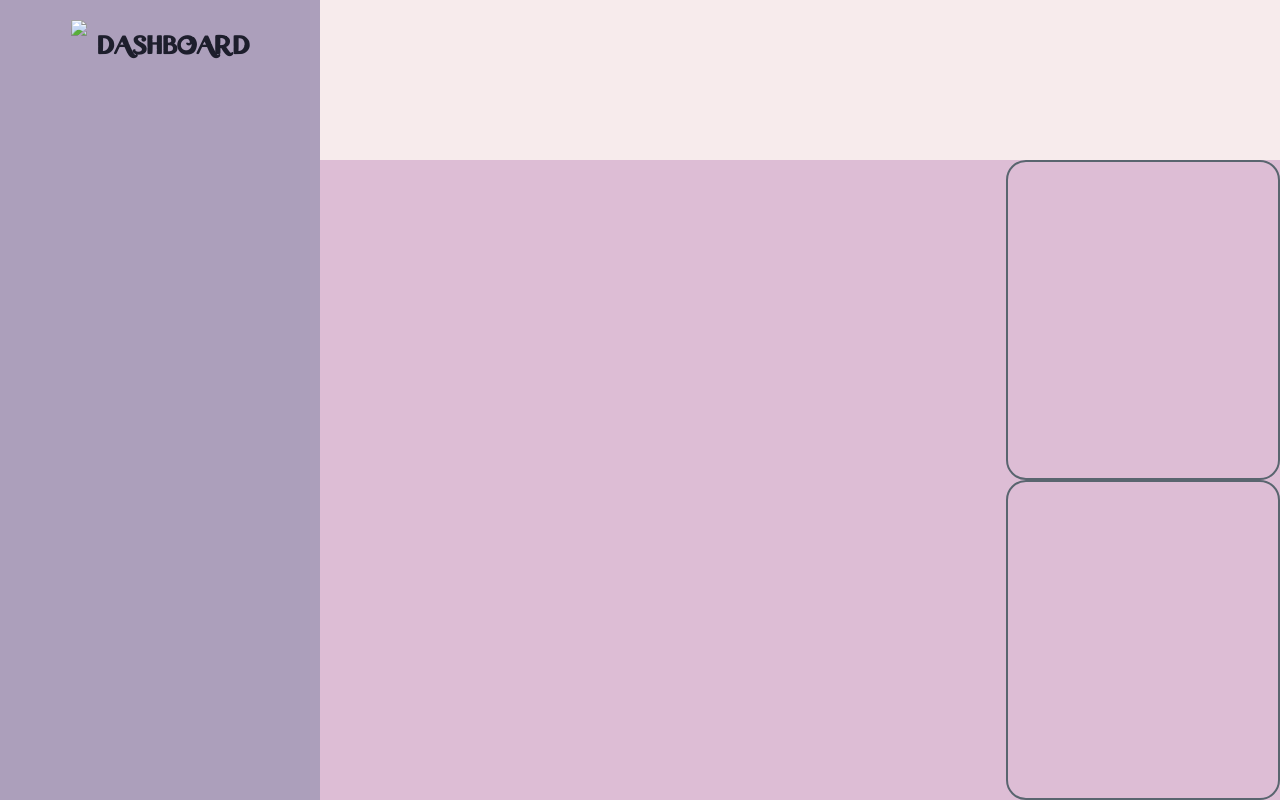
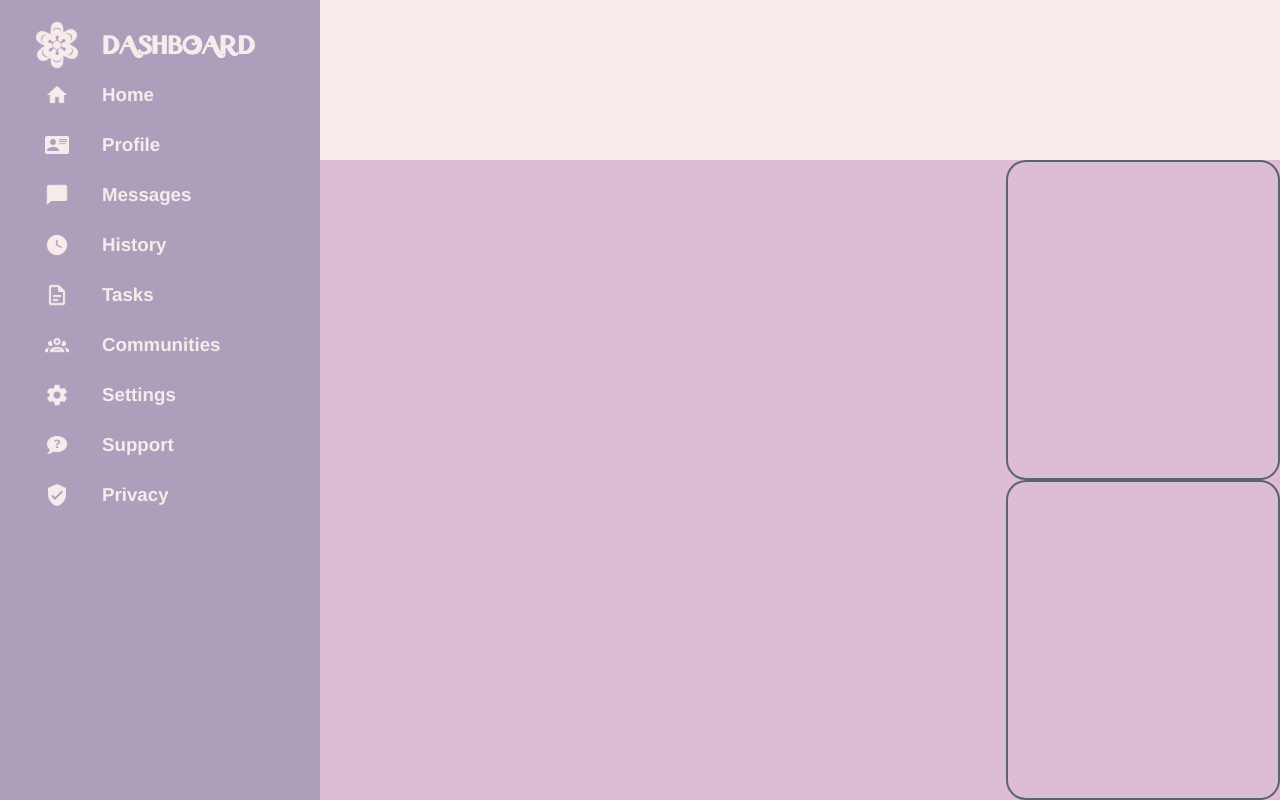
Before and after one commit to underlinear/odindashboard, a plain HTML site: page index.html in a window 1280 px wide. Drawn offline with Linux system fonts and the light colour scheme.

Commit message:
Add icon and text to sidebar

```diff
--- a/index.html
+++ b/index.html
@@ -13,11 +13,51 @@
 <body>
     <div id="page-wrapper">
         <div id="sidebar">
-            <div id="logo-container">
-                <img id="flower-logo" src="images/flower.png">
-                <h1 id="logo">
+            <div id="sidebar-wrapper">
+
+                <img id="flower-logo-image" src="images/logo.png">
+                <h1 id="logo-text">
                     Dashboard
                 </h1>
+
+                <img class="sidebar-icon"  src="images/home-icon.png">
+                <h3 class="text">
+                    Home
+                </h3>
+                <img class="sidebar-icon" src="images/profile-icon.png">
+                <h3 class="text">
+                    Profile
+                </h3>
+                <img class="sidebar-icon" src="images/messages-icon.png">
+                <h3 class="text">
+                    Messages
+                </h3>
+                <img class="sidebar-icon" src="images/history-icon.png">
+                <h3 class="text">
+                    History
+                </h3>
+                <img class="sidebar-icon" src="images/tasks-icon.png">
+                <h3 class="text">
+                    Tasks
+                </h3>
+                <img class="sidebar-icon" src="images/communities-icon.png">
+                <h3 class="text">
+                    Communities
+                </h3>
+
+                <img class="sidebar-icon" src="images/settings-icon.png">
+                <h3 class="text">
+                    Settings
+                </h3>
+                <img class="sidebar-icon" src="images/support-icon.png">
+                <h3 class="text">
+                    Support
+                </h3>
+                <img class="sidebar-icon" src="images/privacy-icon.png">
+                <h3 class="text">
+                    Privacy
+                </h3>
+
             </div>
         </div>
         <main>
--- a/style.css
+++ b/style.css
@@ -29,23 +29,46 @@
     grid-area: 1 / 1 / 2 / 2;
 }
 
+#sidebar-wrapper {
+    display: grid;
+    grid-template-columns: 50px min-content;
+    grid-template-rows: repeat(10, 50px);
+    margin-left: 10%;
+    margin-top: 20px;
+}
+
 #logo-container {
     height: 50px;
     display: flex;
     align-items: center;
-    justify-content: center;
+    margin-left: 20px;
     margin-top: 20px;
     column-gap: 10px;
 }
 
-#logo {
-    font-family: Madrigal;
-    color: var(--raisin-black);
-    text-align: center;
+#flower-logo-image {
+    height: 50px;
 }
 
-#flower-logo {
-    height: 50px;
+#logo-text {
+    font-family: Madrigal;
+    color: var(--lavender-blush);
+    text-align: center;
+    margin-left: 20px;
+    align-self: center;
+}
+
+.sidebar-icon {
+    height: 24px;
+    align-self: center;
+    justify-self: center;
+}
+
+.text {
+    font-family: Helvetica, sans-serif;
+    color: var(--lavender-blush);
+    margin-left: 20px;
+    align-self: center;
 }
 
 /* ----- Content ----- */
@@ -55,7 +78,6 @@ main {
     display: grid;
     grid-template-rows: 1fr 4fr;
 }
-
 
 #header-section {
     background-color: var(--lavender-blush);
```
